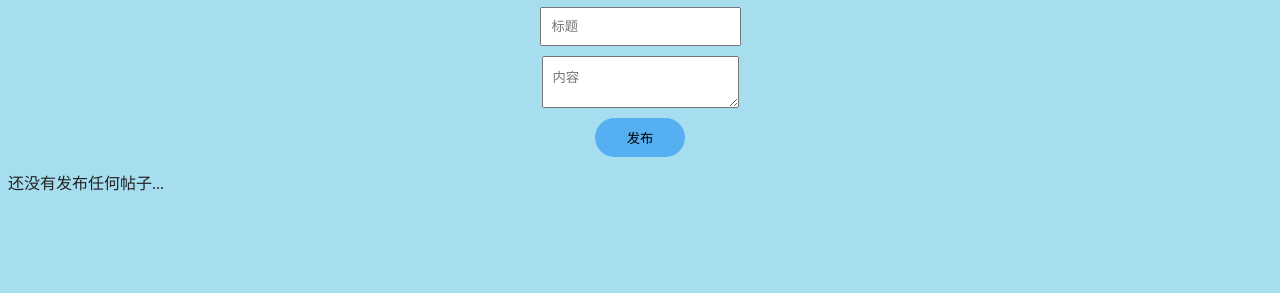
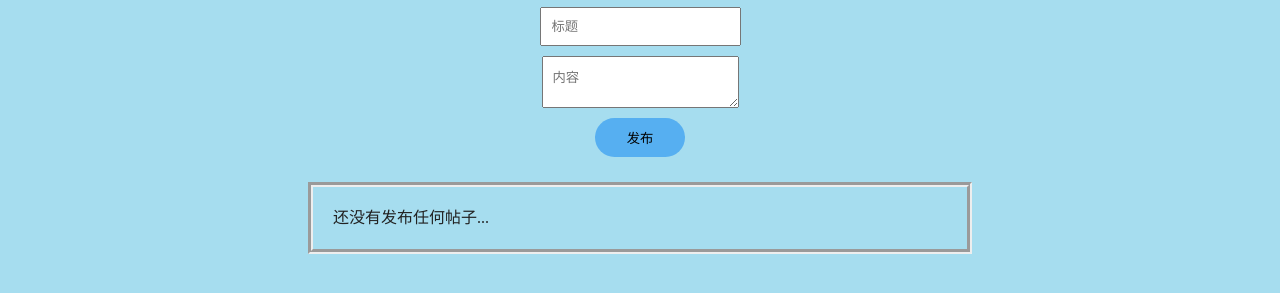
Before and after one commit to banglee13/SkyBBS, a website built with webpack: page blog.html in a window 1280 px wide. Shown: the part 119-412 px from the top of the page. Built offline with nearby package versions, Linux system fonts and the light colour scheme.

Commit message:
更改UI(1.4)

```diff
--- a/blog.html
+++ b/blog.html
@@ -19,12 +19,18 @@
   <link rel="manifest" href="site.webmanifest">
   <meta name="theme-color" content="#fafafa">
   <style>
+    .big-border {
+      border: 5px groove;
+      padding: 20px;
+      margin-top:25px;
+      margin-left: 300px;
+      margin-right: 300px;
+
+    }
     html,
     body {
       background-image: linear-gradient(rgb(166, 221, 239),rgb(166, 221, 239));
     }
-  </style>
-  <style>
     p.margin {
       margin: 0px 30px;
     }
@@ -81,9 +87,9 @@
     <button class="example1" v-on:click="addBlog()" style="margin: 10px auto;">发布</button>
   </div>
   <div v-if="blogs.length === 0">
-    <p>还没有发布任何帖子...</p>
+    <p class="big-border">还没有发布任何帖子...</p>
   </div>
-  <div v-for="(blog, index) in blogs" :key="index">
+  <div v-for="(blog, index) in blogs" :key="index" class="big-border">
     <h2>{{ blog.title }}</h2>
     <p class="pre-wrap">{{ blog.content }}</p>
     <p>发布日期：{{ blog.createtime }}</p>
```
